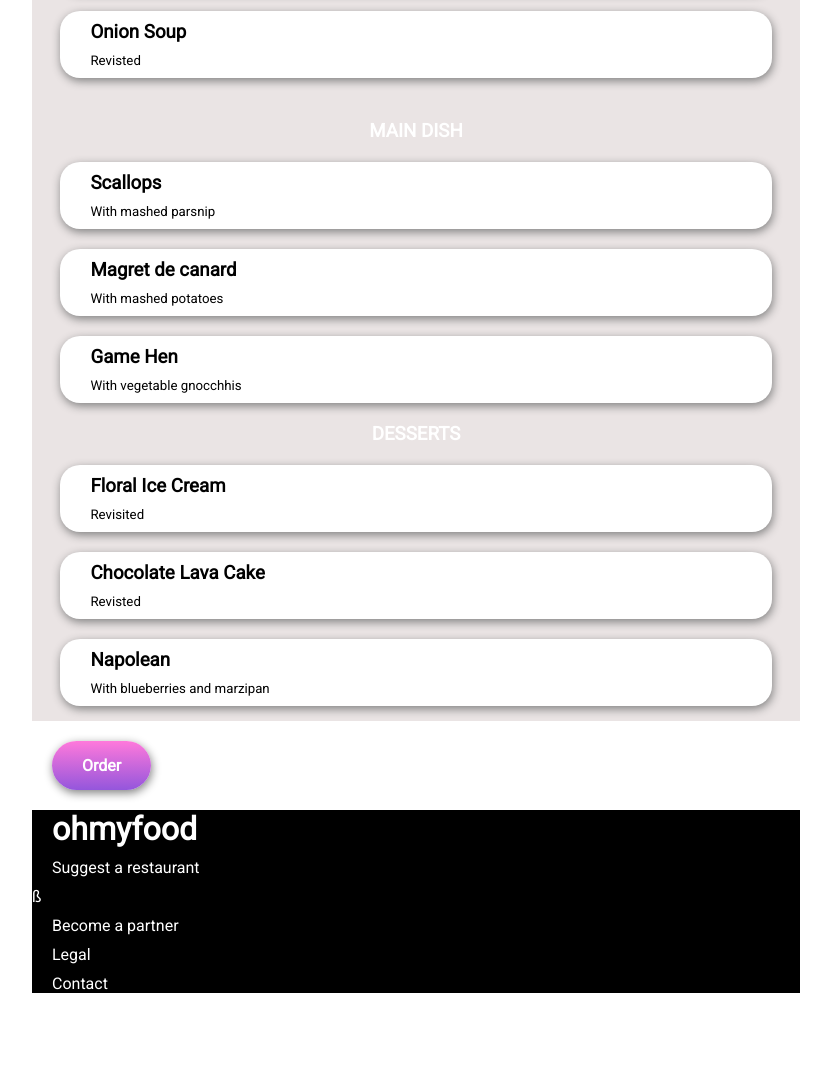
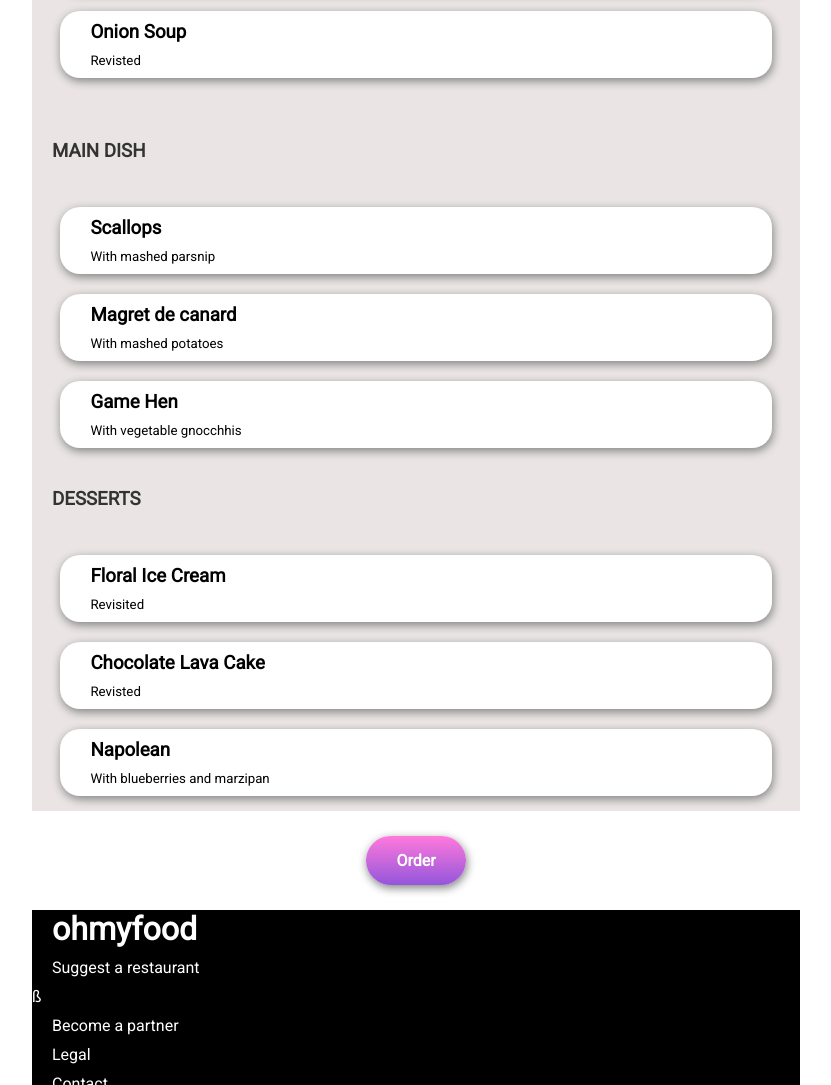
Before and after one commit to yactdev/OC-P4, a plain HTML site: page alafrancaise.html in a window 1280 px wide. Shown: the part 920-2005 px from the top of the page, without its empty margins (224-1055 px from the left). Before the commit the page ends 1913 px from the top, so only its background shows below. Drawn offline with Linux system fonts and the light colour scheme; a web font is replaced by a local one.

Commit message:
adding more to page alafrancaise

```diff
--- a/alafrancaise.html
+++ b/alafrancaise.html
@@ -24,7 +24,7 @@
 
     <section class="menu">
         <article class="entree">
-            <h1>ENTREES</h1>
+            <h1 class="t-menu">ENTREES</h1>
             <div class="selection">
                 <h3>Citrus Squid Carpaccio</h3>
                 <h5>With orange zest</h5>
@@ -42,7 +42,7 @@
 
         </article>
         <article class="main-dish">
-            <h1>MAIN DISH</h1>
+            <h1 class="t-menu">MAIN DISH</h1>
             <div class="selection">
                 <h3>Scallops</h3>
                 <h5>With mashed parsnip</h5>
@@ -57,7 +57,7 @@
             </div>
         </article>
         <article class="dessert">
-            <h1>DESSERTS</h1>
+            <h1 class="t-menu">DESSERTS</h1>
             <div class="selection">
                 <h3>Floral Ice Cream</h3>
                 <h5>Revisited</h5>
--- a/styles/styles.css
+++ b/styles/styles.css
@@ -223,13 +223,14 @@ width: 100%;
 
 }
 
-.entree h1{
+
+
+.t-menu{
   display: flex;
- margin: 20px;
- padding-bottom: 5px;
- align-self: flex-start;
-  color: #333;
-
+  margin: 20px;
+  padding-bottom: 5px;
+  align-self: flex-start;
+   color: #333;
 
 }
 
@@ -237,6 +238,7 @@ width: 100%;
   border-bottom: 4px solid green;
   width: 11%;
 }
+
  .selection{
   background-color: #fff;
   padding: 10px;
@@ -257,6 +259,8 @@ font-weight:300;
 }
 
 .btn-order{
+  margin: 25px auto;
+
 display: flex;
 flex-direction:row;
  align-self: center;
```
Also changed, not shown: index.html (+1 -1 lines).
